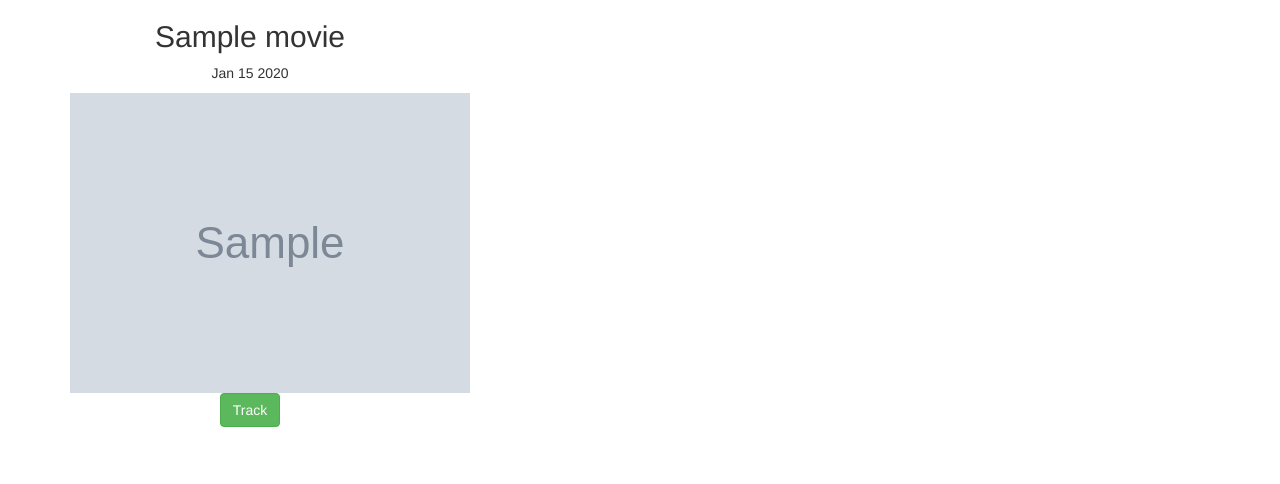
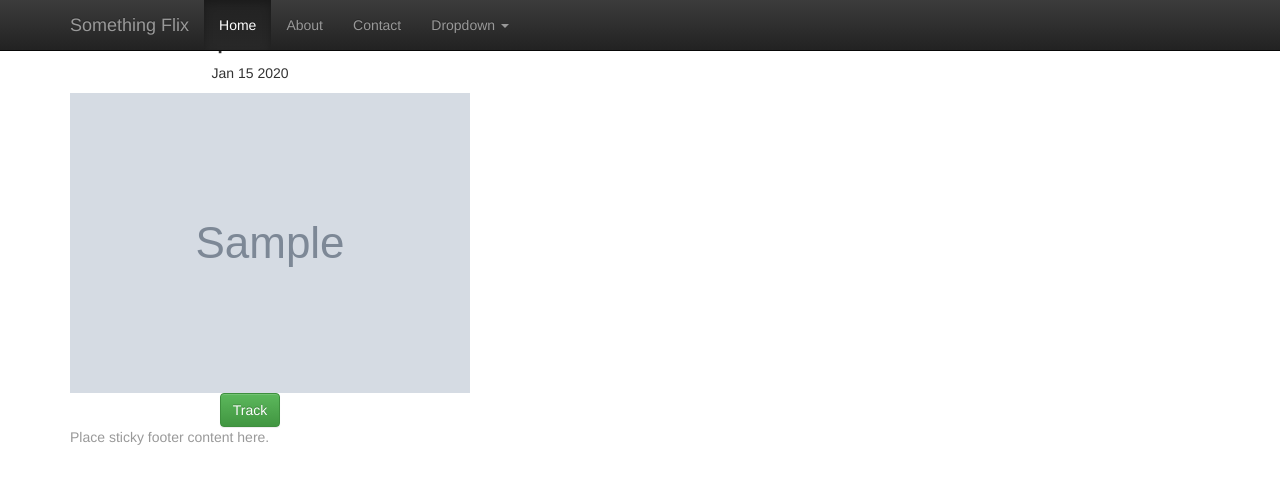
Before and after one commit to leeonlee/wafflestand, a Django app: page / in a window 1280 px wide. Shown: the top 484 px of the page. Run offline with Django 3.2, Linux system fonts and the light colour scheme; tables that the repository leaves empty hold one stand-in row (values such as "Sample post"); grey boxes marked "Sample" are stand-in pictures; some libraries are stand-ins or nearby versions.

Commit message:
Implement simple bootstrap theme

```diff
--- a/bluray/templates/base.html
+++ b/bluray/templates/base.html
@@ -2,12 +2,16 @@
 <html>
 	<head>
 		<link href="{% static "bootstrap/css/bootstrap.min.css" %}" rel="stylesheet" media="screen">
+		<link href="{% static "bootstrap/css/bootstrap-theme.min.css" %}" rel="stylesheet" media="screen">
+		<link href="{% static "css/index.css" %}" rel="stylesheet" media="screen">
 		{% block extraheaders %} {% endblock %}
 	</head>
 	<body>
 		{% block content %} {% endblock %}
 	</body>
 
-	<script type="text/javascript" src="{% static "js/jquery.min.js" %}"></script>
+	<script type="text/javascript" src="{% static "bootstrap/js/jquery.min.js" %}"></script>
+	<script type="text/javascript" src="{% static "bootstrap/js/bootstrap.js" %}"></script>
+	<script type="text/javascript" src="{% static "bootstrap/js/holder.js" %}"></script>
 	{% block extrajs %} {% endblock %}
 </html>
--- a/bluray/templates/bluray/index.html
+++ b/bluray/templates/bluray/index.html
@@ -1,6 +1,40 @@
 {% extends "base.html" %}
 {% block content %}
-	<div class="container">
+
+	<div class="navbar navbar-inverse navbar-fixed-top" role="navigation">
+      <div class="container">
+        <div class="navbar-header">
+          <button type="button" class="navbar-toggle" data-toggle="collapse" data-target=".navbar-collapse">
+            <span class="sr-only">Toggle navigation</span>
+            <span class="icon-bar"></span>
+            <span class="icon-bar"></span>
+            <span class="icon-bar"></span>
+          </button>
+          <a class="navbar-brand" href="#">Something Flix</a>
+        </div>
+        <div class="navbar-collapse collapse">
+          <ul class="nav navbar-nav">
+            <li class="active"><a href="#">Home</a></li>
+            <li><a href="#about">About</a></li>
+            <li><a href="#contact">Contact</a></li>
+            <li class="dropdown">
+              <a href="#" class="dropdown-toggle" data-toggle="dropdown">Dropdown <b class="caret"></b></a>
+              <ul class="dropdown-menu">
+                <li><a href="#">Action</a></li>
+                <li><a href="#">Another action</a></li>
+                <li><a href="#">Something else here</a></li>
+                <li class="divider"></li>
+                <li class="dropdown-header">Nav header</li>
+                <li><a href="#">Separated link</a></li>
+                <li><a href="#">One more separated link</a></li>
+              </ul>
+            </li>
+          </ul>
+        </div><!--/.nav-collapse -->
+      </div>
+    </div>
+
+    <div class="container container-margin theme-showcase">
 		<div class="row">
 			{% for movie in movie_list %}
 				<div class="col-md-4">
@@ -23,7 +57,14 @@
 				{% endif %}
 			{% endfor %}
 		</div>
-	</div>
+    </div> <!-- /container -->
+
+    <div id="footer">
+      <div class="container">
+        <p class="text-muted">Place sticky footer content here.</p>
+      </div>
+    </div>
+
 	<script>
 		function track(id_in, track_or_not) {
 			$.getJSON("/track/",{id:id_in, track:track_or_not}, function(result){
```
